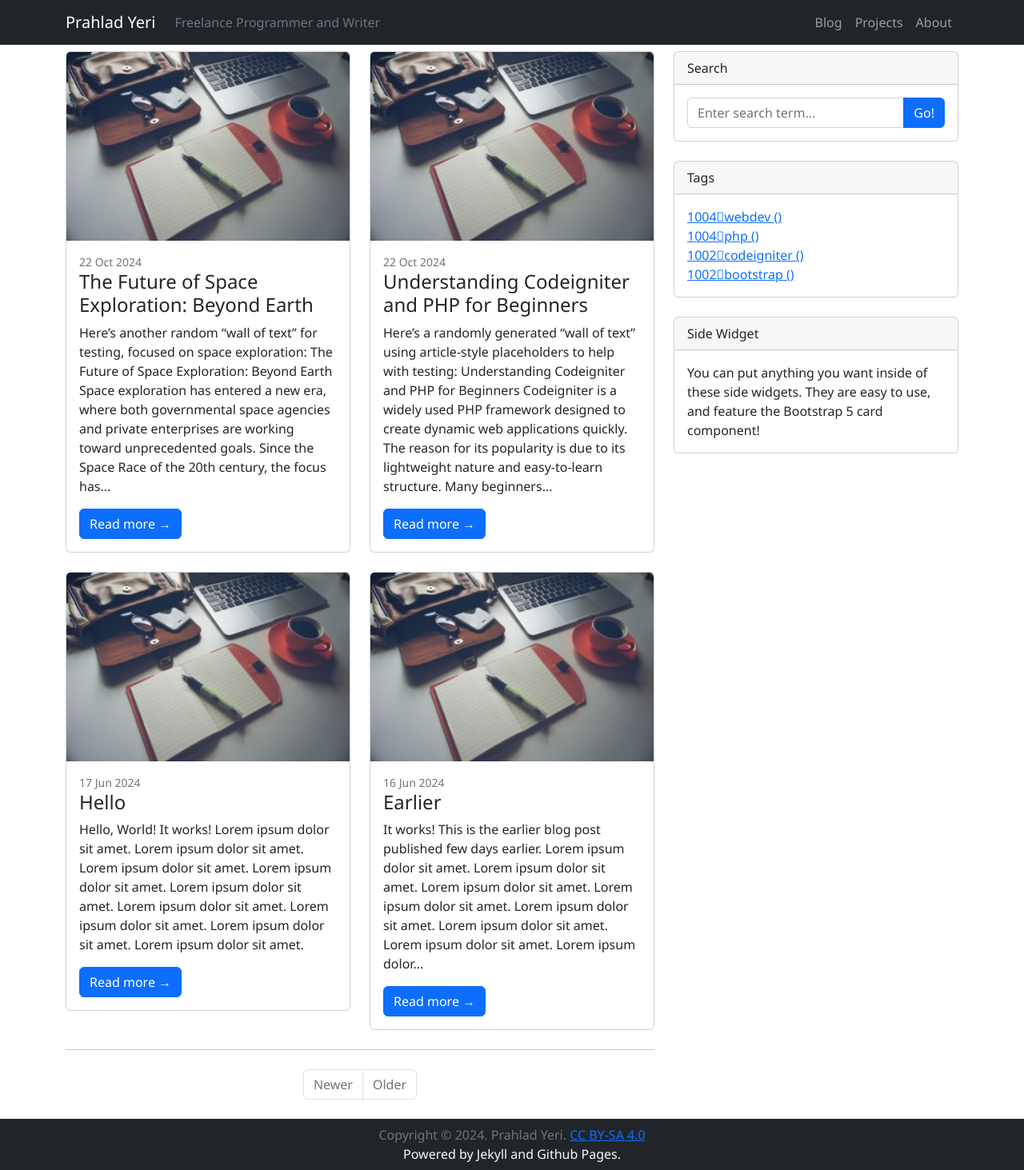
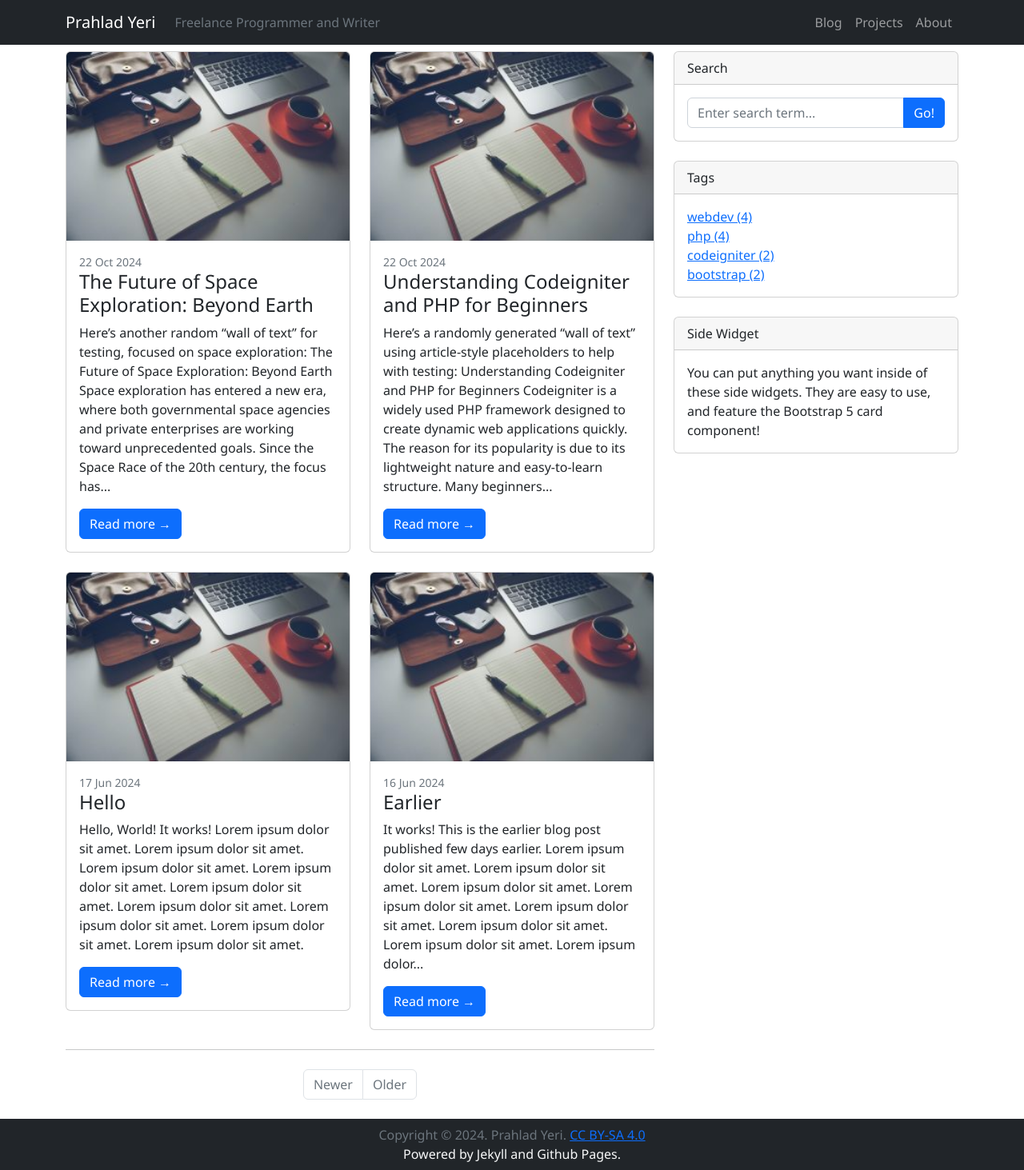
Before and after one commit to prahladyeri/jekyll-test, a Jekyll site: the page built from index.html, in a window 1280 px wide. Shown: the whole page at 80% size. Built offline with Jekyll 4.4.1, drawn with Linux system fonts in a browser that asks for light colours; nearby versions of some CDN libraries; the list of posts is cut into pages by our own code.

Commit message:
chore: upd

```diff
--- a/_layouts/base.html
+++ b/_layouts/base.html
@@ -88,19 +88,17 @@
 					<div class="row">
 						<div class="col-sm-6">
 							<ul class="list-unstyled mb-0">
-						{% capture site_tags %}
-						  {% for tag in site.tags %}
-							{{ tag[1].size | plus: 1000 }}&#x1F;{{ tag | first }}
-							{% unless forloop.last %}&#x1E;{% endunless %}
-						  {% endfor %}
+						{% capture tags %}
+						{% for tag in site.tags %}
+						{{ tag[1].size | plus: 1000 }}#{{ tag[0] }}#{{ tag[1].size }}
+						{% endfor %}
 						{% endcapture %}
-						{% assign site_tags = site_tags | split: '&#x1E;' | sort | reverse %}
-							{% for tag in site_tags  %}
-								<li>
-									<a href="{{ site.baseurl }}/tag/{{ tag[0] }}">
-										{{ tag }} ({{ site.tags[tag][1].size }})
-									</a>
-								</li>
+						{% assign sortedtags = tags | split:' ' | sort %}
+							{% for tag in sortedtags reversed  %}
+							{% assign tagitems = tag | split: '#' %}
+								<li><a href="{{ site.baseurl }}/tag/{{ tagitems[1] }}">
+									{{ tagitems[1] }} ({{ tagitems[2] }})
+								</a></li>
 							{% endfor %}
 							</ul>
 						</div>
```
